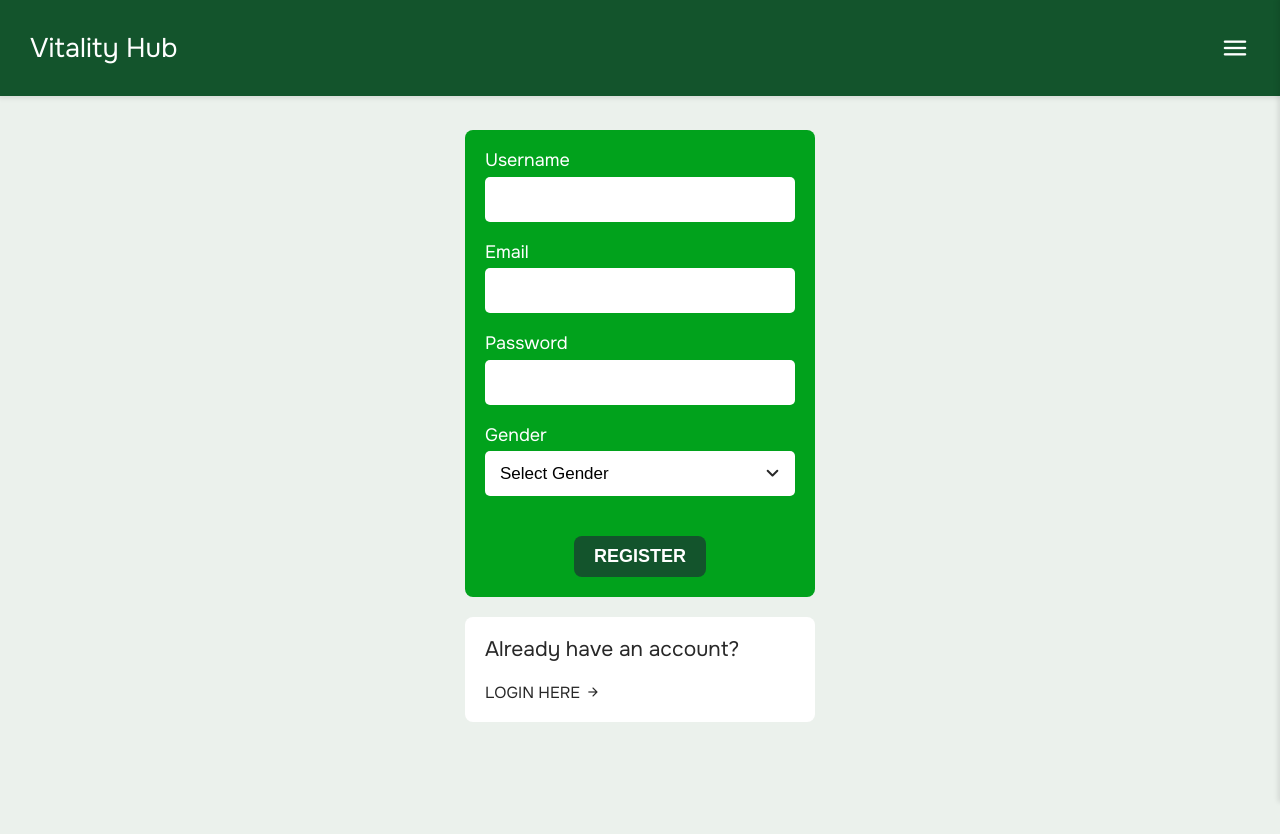
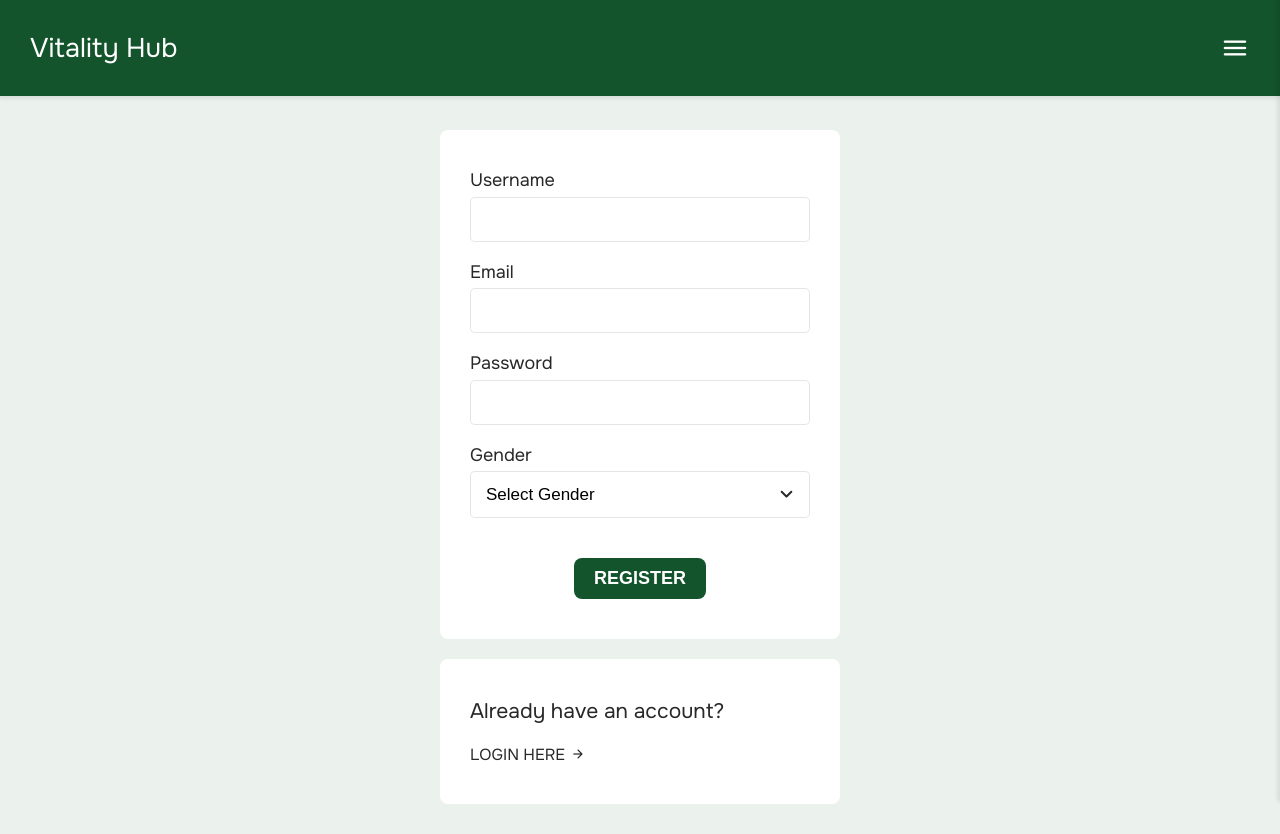
Before and after one commit to Rosalina1309/Vitality-Hub, a Next.js app in the folder client/: page /register in a window 1280 px wide. Before the commit the page ends 800 px from the top, so only its background shows below. Built offline with nearby package versions, Linux system fonts and the light colour scheme.

Commit message:
style: fix login and registration style

```diff
--- a/client/src/components/LoginComponent.tsx
+++ b/client/src/components/LoginComponent.tsx
@@ -17,7 +17,7 @@ const LoginComponent = () => {
 
   const handleLogin = async () => {
     try {
-      const response = await fetch('http://localhost:4000/graphql', {
+      const response = await fetch('http://localhost:3001/graphql', {
         method: 'POST',
         headers: {
           'Content-Type': 'application/json',
--- a/client/src/components/MainPage.tsx
+++ b/client/src/components/MainPage.tsx
@@ -1,4 +1,3 @@
-'use client';
 import QuotesComponent from './QuotesComponent';
 import ChatBot from './ChatBot';
 import styles from '@/styles/home.module.css';
--- a/client/src/components/RegistrationComponent.tsx
+++ b/client/src/components/RegistrationComponent.tsx
@@ -1,5 +1,3 @@
-'use client';
-
 import React, { useState } from 'react';
 import { useAppSelector, useAppDispatch } from '@/hooks/hooks';
 import styles from '../styles/registrationComponent.module.css';
@@ -17,7 +15,7 @@ const RegistrationComponent = () => {
 
   const handleRegistration = async () => {
     try {
-      const response = await fetch('http://localhost:4000/graphql', {
+      const response = await fetch('http://localhost:3001/graphql', {
         method: 'POST',
         headers: {
           'Content-Type': 'application/json',
@@ -93,7 +91,12 @@ const RegistrationComponent = () => {
         <button className={styles.registerButton} onClick={handleRegistration}>
           Register
         </button>
-        {isRegistered && <p>Registration successful! Please login</p>}
+        {isRegistered && (
+          <p>
+            Registration successful! Please
+            <Link href='/login'> login</Link>
+          </p>
+        )}
       </div>
       <div className={styles.goToLoginBox}>
         <p>Already have an account?</p>
--- a/client/src/pages/profile.tsx
+++ b/client/src/pages/profile.tsx
@@ -1,10 +1,11 @@
 import ExercisesComponent from '@/components/ExercisesComponent';
+import styles from '@/styles/profilePage.module.css'
 const UserProfilePage = () => {
   return (
-    <>
+    <main className={styles.main}>
       <ExercisesComponent />
       Hi this is the User's Profile
-    </>
+    </main>
   );
 };
 
--- a/client/src/styles/registrationComponent.module.css
+++ b/client/src/styles/registrationComponent.module.css
@@ -2,11 +2,10 @@
 .goToLoginBox,
 .registerComponent {
   width: 100%;
-  max-width: 350px;
-  padding: 20px;
-  background: var(--secondaryBg);
+  max-width: 400px;
+  padding: 40px 30px;
+  background: var(--secondaryColor);
   border-radius: 8px;
-  color: var(--secondaryColor);
   label {
     display: inline-block;
     margin-bottom: 5px;
@@ -16,6 +15,7 @@
     width: 100%;
     margin-bottom: 20px;
     height: 45px;
+    border: 1px solid var(--border);
   }
   button {
     background: var(--accentColor);
@@ -33,7 +33,9 @@
     z-index: 2;
     border-radius: 5px;
     margin-bottom: 40px;
+    border: 1px solid var(--border);
     select {
+      width: 100%;
       height: 45px;
       background: transparent;
     }
@@ -47,6 +49,19 @@
       font-family: 'Material Symbols Rounded';
       font-size: 25px;
       z-index: -1;
+    }
+  }
+
+}
+
+.registerComponent {
+  p {
+    margin-top: 30px;
+    font-size: 18px;
+    a,
+    a:link {
+      font-weight: 600;
+      color: var(--accentColor);
     }
   }
 }
```
Also changed, not shown: client/src/styles/loginComponent.module.css (+11 -4 lines), client/src/styles/profilePage.module.css (added, +21 -0 lines).
